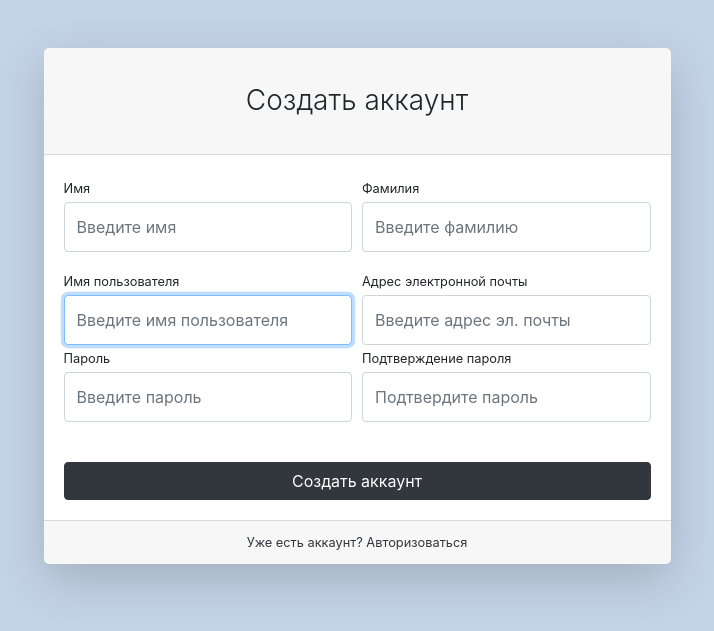
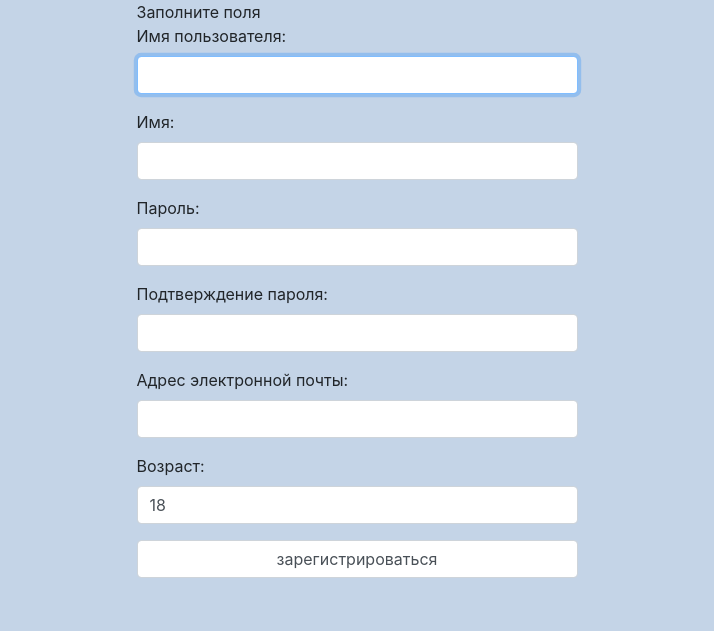
Before and after one commit to stanislaw8/geekshop2, a Django app: page /users/register/ in a window 1280 px wide. Shown: the top 631 px of the page, without its empty margins (283-997 px from the left). Run offline with Django 3.2, Linux system fonts and the light colour scheme; parts of the project's set-up code (start-up, migrations or seed data) failed here and were passed over; some libraries are stand-ins or nearby versions.

Commit message:
email sending, context processor for basket

```diff
--- a/geekshop/urls.py
+++ b/geekshop/urls.py
@@ -1,20 +1,5 @@
-"""geekshop URL Configuration
-
-The `urlpatterns` list routes URLs to views. For more information please see:
-    https://docs.djangoproject.com/en/3.2/topics/http/urls/
-Examples:
-Function views
-    1. Add an import:  from my_app import views
-    2. Add a URL to urlpatterns:  path('', views.home, name='home')
-Class-based views
-    1. Add an import:  from other_app.views import Home
-    2. Add a URL to urlpatterns:  path('', Home.as_view(), name='home')
-Including another URLconf
-    1. Import the include() function: from django.urls import include, path
-    2. Add a URL to urlpatterns:  path('blog/', include('blog.urls'))
-"""
 from django.contrib import admin
-from django.urls import path, include
+from django.urls import path, include, re_path
 from django.conf import settings
 from django.conf.urls.static import static
 
--- /dev/null
+++ b/products/context_processors.py
@@ -0,0 +1,11 @@
+from baskets.models import Basket
+
+def basket(request):
+   basket = []
+
+   if request.user.is_authenticated:
+       basket = Basket.objects.filter(user=request.user)
+
+   return {
+    'basket': basket,
+   }
--- a/products/templates/products/index.html
+++ b/products/templates/products/index.html
@@ -22,6 +22,9 @@
                     </button>
                 </div>
             </div>
+            <!-- <div class="for-lulz" style="width: 100px; height: 100px;">
+                <img src="/static/vendor/img/lennon.gif">
+            </div> -->
         </div>
     </section>
 {% endblock %}
--- /dev/null
+++ b/requirements.txt
@@ -0,0 +1,5 @@
+asgiref==3.4.0
+Django==3.2.3
+Pillow==8.2.0
+pytz==2021.1
+sqlparse==0.4.1
--- a/users/forms.py
+++ b/users/forms.py
@@ -1,5 +1,7 @@
 from django.contrib.auth.forms import AuthenticationForm, UserCreationForm, UserChangeForm
 from django import forms
+import hashlib
+import random
 
 from users.models import User
 
@@ -16,22 +18,32 @@ class UserLoginForm(AuthenticationForm):
 
 
 class UserRegistrationForm(UserCreationForm):
-    username = forms.CharField(widget=forms.TextInput(attrs={
-        'class': 'form-control py-4', 'placeholder': 'Введите имя пользователя'}))
-    email = forms.CharField(widget=forms.EmailInput(attrs={
-        'class': 'form-control py-4', 'placeholder': 'Введите адрес эл. почты'}))
-    first_name = forms.CharField(widget=forms.TextInput(attrs={
-        'class': 'form-control py-4', 'placeholder': 'Введите имя'}))
-    last_name = forms.CharField(widget=forms.TextInput(attrs={
-        'class': 'form-control py-4', 'placeholder': 'Введите фамилию'}))
-    password1 = forms.CharField(widget=forms.PasswordInput(attrs={
-        'class': 'form-control py-4', 'placeholder': 'Введите пароль'}))
-    password2 = forms.CharField(widget=forms.PasswordInput(attrs={
-        'class': 'form-control py-4', 'placeholder': 'Подтвердите пароль'}))
-
     class Meta:
         model = User
-        fields = ('username', 'email', 'first_name', 'last_name', 'password1', 'password2')
+        fields = ('username', 'first_name', 'password1', 'password2', 'email', 'age')
+
+    def __init__(self, *args, **kwargs):
+        super().__init__(*args, **kwargs)
+        for field_name, field in self.fields.items():
+            field.widget.attrs['class'] = 'form-control'
+            field.help_text = ''
+
+    def clean_age(self):
+        data = self.cleaned_data['age']
+        if data < 18:
+            raise forms.ValidationError("Вы слишком молоды!")
+
+        return data
+
+    def save(self):
+        user = super(UserRegistrationForm, self).save()
+
+        user.is_active = False
+        salt = hashlib.sha1(str(random.random()).encode('utf8')).hexdigest()[:6]
+        user.activation_key = hashlib.sha1((user.email + salt).encode('utf8')).hexdigest()
+        user.save()
+
+        return user
 
 
 class UserProfileForm(UserChangeForm):
--- a/users/templates/users/register.html
+++ b/users/templates/users/register.html
@@ -1,70 +1,22 @@
 {% extends 'users/base.html' %}
+{% load static %}
+
+{% block header %}
+Регистрация
+{% endblock %}
 
 {% block content %}
-    <div class="col-lg-7">
-        {% if form.errors %}
-            <div class="alert alert-warning alert-dismissible fade show" role="alert"
-                 style="margin-top: 50px;">
-                {{ form.errors|escape }}
-                <button type="button" class="close" data-dismiss="alert" aria-label="Close">
-                    <span aria-hidden="true">&times;</span>
-                </button>
-            </div>
-        {% endif %}
-        <div class="card shadow-lg border-0 rounded-lg mt-5">
-            <div class="card-header"><h3 class="text-center font-weight-light my-4">Создать аккаунт</h3>
-            </div>
-            <div class="card-body">
-                <form action="{% url 'users:register' %}" method="post">
-                    {% csrf_token %}
-                    <div class="form-row">
-                        <div class="col-md-6">
-                            <div class="form-group">
-                                <label class="small mb-1" for="{{ form.first_name.id_for_label }}">Имя</label>
-                                {{ form.first_name }}
-                            </div>
-                        </div>
-                        <div class="col-md-6">
-                            <div class="form-group">
-                                <label class="small mb-1" for="{{ form.last_name.id_for_label }}">Фамилия</label>
-                                {{ form.last_name }}
-                            </div>
-                        </div>
-                    </div>
-                    <div class="form-row">
-                        <div class="col-md-6">
-                            <label class="small mb-1" for="inputUsername">Имя пользователя</label>
-                            {{ form.username }}
-                        </div>
-                        <div class="col-md-6">
-                            <label class="small mb-1" for="{{ form.email.id_for_label }}">Адрес электронной
-                                почты</label>
-                            {{ form.email }}
-                        </div>
-                    </div>
-                    <div class="form-row">
-                        <div class="col-md-6">
-                            <div class="form-group">
-                                <label class="small mb-1" for="{{ form.password1.id_for_label }}">Пароль</label>
-                                {{ form.password1 }}
-                            </div>
-                        </div>
-                        <div class="col-md-6">
-                            <div class="form-group">
-                                <label class="small mb-1" for="{{ form.password2.id_for_label }}">Подтверждение
-                                    пароля</label>
-                                {{ form.password2 }}
-                            </div>
-                        </div>
-                    </div>
-                    <div class="form-group mt-4 mb-0">
-                        <input class="btn btn-primary btn-block" type="submit" value="Создать аккаунт">
-                    </div>
-                </form>
-            </div>
-            <div class="card-footer text-center">
-                <div class="small"><a href="{% url 'users:login' %}">Уже есть аккаунт? Авторизоваться</a></div>
-            </div>
-        </div>
+    <div class="col-5 mx-auto">
+    {% if message %}
+    <div class="message">
+        {{ message }}
     </div>
+    {% endif %}
+    <form class="form-horizontal" action="{% url 'users:register' %}" method="post" enctype="multipart/form-data">
+        {% csrf_token %}
+        {{ register_form.as_p }}
+        <input class="form-control" type="submit" value="зарегистрироваться">
+    </form>
+    </div>
+
 {% endblock %}
--- a/users/urls.py
+++ b/users/urls.py
@@ -1,13 +1,15 @@
-from django.urls import path
-
-from users.views import UserLoginView, UserRegistrationView, UserLogoutView, UserProfileView
+from django.urls import path, re_path
+import users.views as users
+from users.views import UserLoginView, UserLogoutView, UserProfileView, send_verify_mail, register
 from django.contrib.auth.decorators import login_required
 
 app_name = 'users'
 
 urlpatterns = [
     path('login/', UserLoginView.as_view(), name='login'),
-    path('register/', UserRegistrationView.as_view(), name='register'),
+    path('register/', register, name='register'),
+
     path('profile/<int:pk>/', login_required(UserProfileView.as_view()), name='profile'),
     path('logout/', UserLogoutView.as_view(), name='logout'),
+    re_path(r'^verify/(?P<email>.+)/(?P<activation_key>\w+)/$', users.verify, name='verify'),
 ]
--- a/users/views.py
+++ b/users/views.py
@@ -1,12 +1,16 @@
-from django.contrib.messages.views import SuccessMessageMixin
 from django.contrib.auth.views import LoginView, LogoutView
-from django.views.generic.edit import CreateView, UpdateView
-from django.urls import reverse_lazy
-
+from django.views.generic.edit import UpdateView
+from django.urls import reverse_lazy, reverse
+from django.shortcuts import render
+from django.conf import settings
 from common.views import CommonContextMixin
-from users.forms import UserLoginForm, UserRegistrationForm, UserProfileForm
+from users.forms import UserLoginForm, UserRegistrationForm, UserChangeForm
 from users.models import User
 from baskets.models import Basket
+import smtplib, ssl
+from django.http import HttpResponseRedirect
+from email.message import EmailMessage
+from django.contrib import messages
 
 
 class UserLoginView(CommonContextMixin, LoginView):
@@ -15,18 +19,9 @@ class UserLoginView(CommonContextMixin, LoginView):
     title = 'GeekShop - Авторизация'
 
 
-class UserRegistrationView(CommonContextMixin, SuccessMessageMixin, CreateView):
+class UserProfileView(CommonContextMixin, UpdateView):
     model = User
     form_class = UserRegistrationForm
-    template_name = 'users/register.html'
-    success_url = reverse_lazy('users:login')
-    success_message = 'Вы успешно зарегестрировались!'
-    title = 'GeekShop - Регистрация'
-
-
-class UserProfileView(CommonContextMixin, UpdateView):
-    model = User
-    form_class = UserProfileForm
     template_name = 'users/profile.html'
     title = 'GeekShop - Личный кабинет'
 
@@ -39,51 +34,70 @@ class UserProfileView(CommonContextMixin, UpdateView):
         return context
 
 
+def send_verify_mail(user):
+
+    verify_link = reverse('users:verify', args=[user.email, user.activation_key])
+
+    msg = EmailMessage()
+    msg['From'] = 'гикшоп магазин'
+    msg['To'] = user.email
+    msg['Subject'] = f'подтверждение {user.username}'
+    msg.set_content(f'для подтверждения регистрации {user.username}  на сайте {settings.DOMAIN_NAME} перейди по ссылке:  {settings.DOMAIN_NAME}{verify_link}')
+    context=ssl.create_default_context()
+    try:
+        with smtplib.SMTP(settings.EMAIL_HOST, settings.EMAIL_PORT) as smtp:
+            smtp.starttls(context=context)
+            smtp.login(settings.EMAIL_HOST_USER, settings.EMAIL_HOST_PASSWORD)
+            smtp.send_message(msg)
+            return 1
+    except Exception as e:
+        print('Ошибка отправки, свяжитесь с разрабом')
+        print(f'error sending mail: {e.args}')
+        return 0
+
+
+def register(request):
+    title = 'регистрация'
+
+    if request.method == 'POST':
+        register_form = UserRegistrationForm(request.POST, request.FILES)
+
+        if register_form.is_valid():
+            user = register_form.save()
+
+            if send_verify_mail(user):
+                messages.success(request, "Сообщение отправлено! Зайдите на почту и подтвердите учетную запись")
+                return HttpResponseRedirect(reverse('users:login'))
+
+            else:
+                messages.error(request, 'Ошибка отправки сообщения, свяжитесь с разработчиком')
+                return HttpResponseRedirect(reverse('users:login'))
+        else:
+            message = 'Введенные данные не валидны'
+            register_form = UserRegistrationForm()
+    else:
+        message = 'Заполните поля'
+        register_form = UserRegistrationForm()
+
+    context = {'title': title, 'register_form': register_form, 'message': message}
+    return render(request, 'users/register.html', context)
+
+
+def verify(request, email, activation_key):
+    try:
+        user = User.objects.get(email=email)
+        if user.activation_key == activation_key and not user.is_activation_key_expired():
+            user.is_active = True
+            user.save()
+            return render(request, 'users/verification.html')
+        else:
+            print(f'error activation user: {user}')
+            return render(request, 'users/verification.html')
+    except Exception as e:
+
+        print(f'error activation user : {e.args}')
+        return HttpResponseRedirect(reverse('users:login'))
+
+
 class UserLogoutView(LogoutView):
     pass
-
-# def login(request):
-#     if request.method == 'POST':
-#         form = UserLoginForm(data=request.POST)
-#         if form.is_valid():
-#             username = request.POST['username']
-#             password = request.POST['password']
-#             user = auth.authenticate(username=username, password=password)
-#             if user and user.is_active:
-#                 auth.login(request, user)
-#                 return HttpResponseRedirect(reverse('index'))
-#     else:
-#         form = UserLoginForm()
-#     context = {'title': 'GeekShop - Авторизация', 'form': form}
-#     return render(request, 'users/login.html', context)
-
-
-# def register(request):
-#     if request.method == 'POST':
-#         form = UserRegisterForm(data=request.POST)
-#         if form.is_valid():
-#             form.save()
-#             messages.success(request, 'Вы успешно зарегестрировались!')
-#             return HttpResponseRedirect(reverse('users:login'))
-#     else:
-#         form = UserRegisterForm()
-#     context = {'title': 'GeekShop - Регистрация', 'form': form}
-#     return render(request, 'users/register.html', context)
-
-
-# @login_required
-# def profile(request):
-#     user = request.user
-#     if request.method == 'POST':
-#         form = UserProfileForm(data=request.POST, files=request.FILES, instance=user)
-#         if form.is_valid():
-#             form.save()
-#             return HttpResponseRedirect(reverse('users:profile'))
-#     else:
-#         form = UserProfileForm(instance=user)
-#     context = {
-#         'title': 'GeekShop - Личный кабинет',
-#         'form': form,
-#         'baskets': Basket.objects.filter(user=user),
-#     }
-#     return render(request, 'users/profile.html', context)
```
Also changed, not shown: geekshop/settings.py (+12 -30 lines), products/views.py (+0 -18 lines), users/models.py (+12 -1 lines), users/templates/users/verification.html (added, +21 -0 lines), static/vendor/img/lennon.gif (added).
